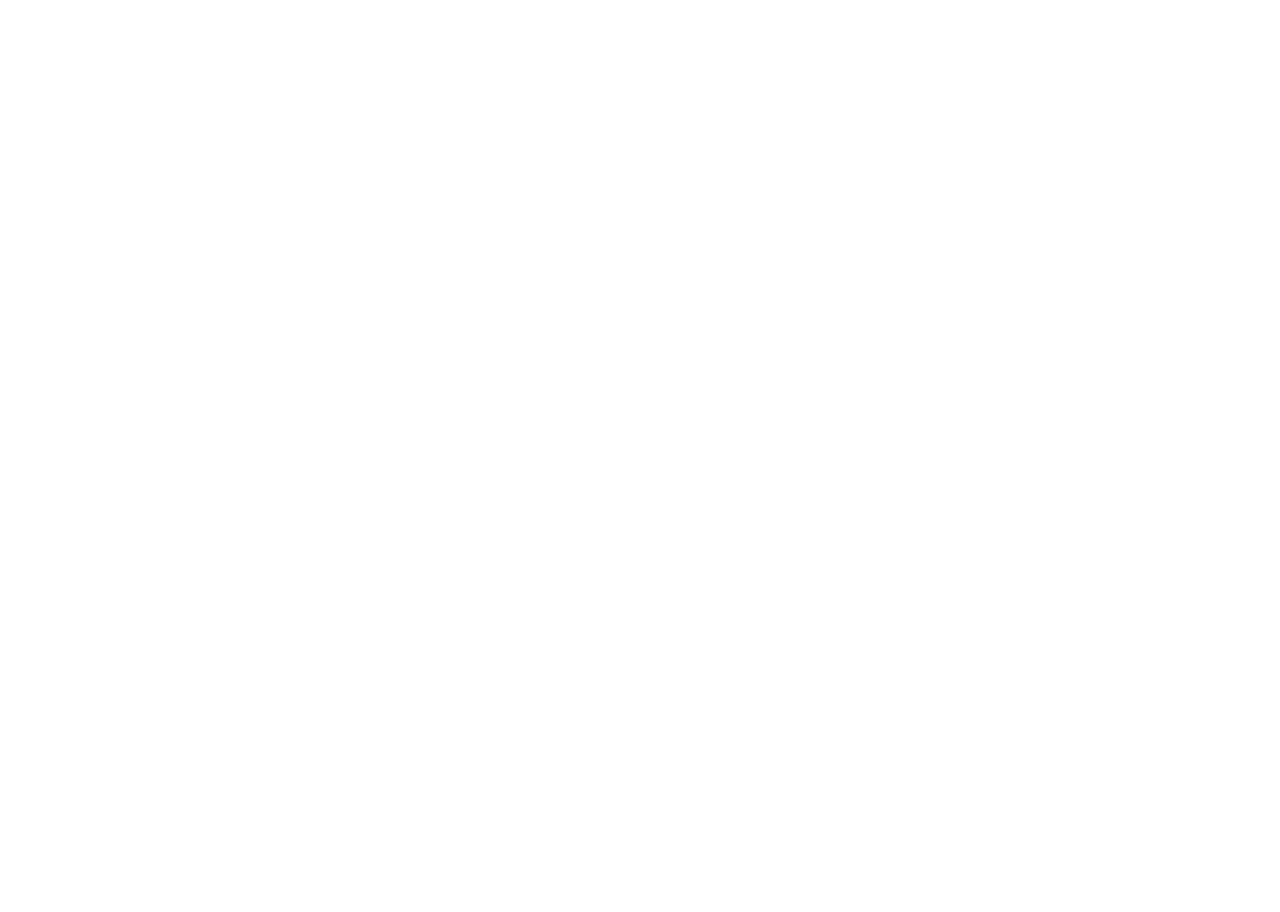
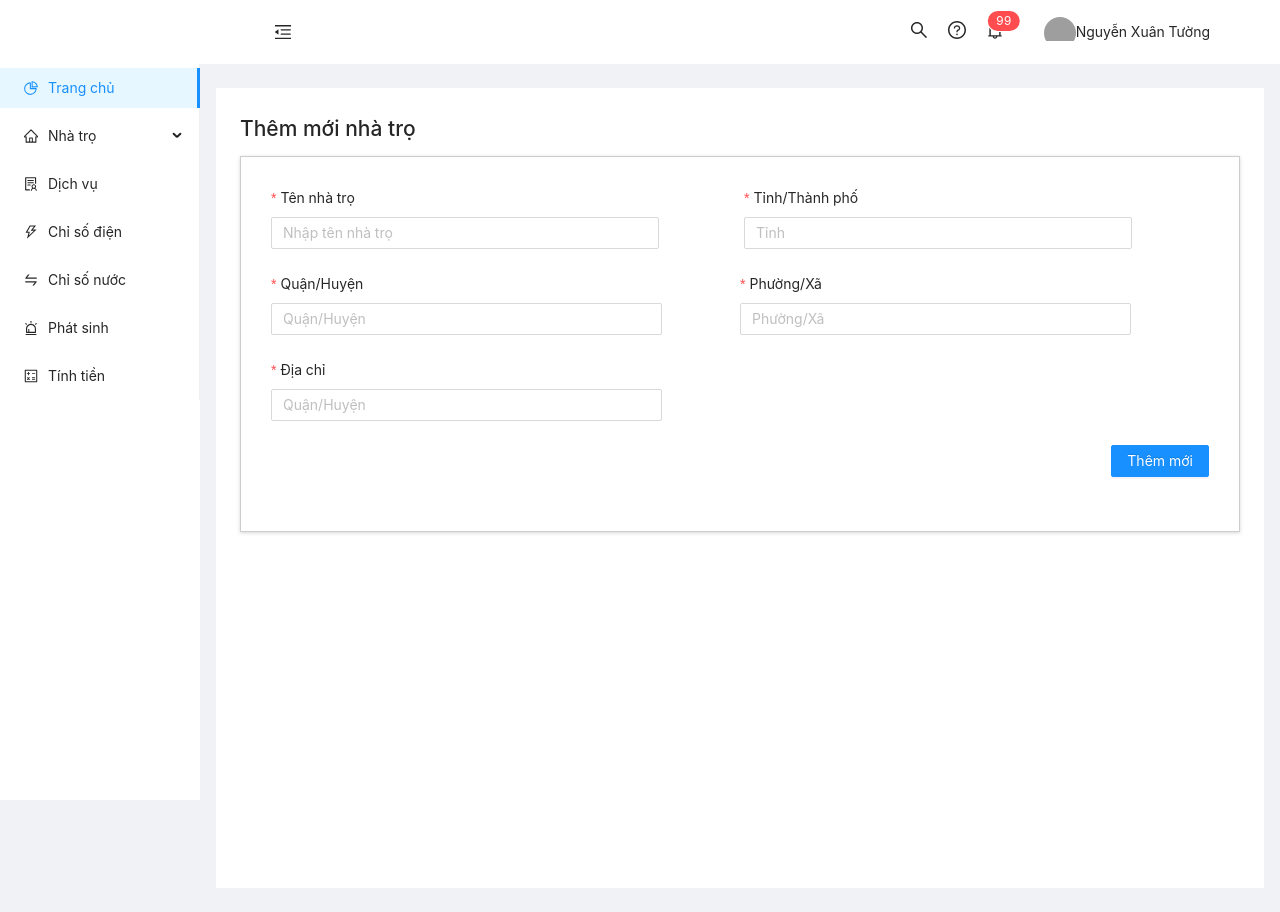
Before and after one commit to tung910/quan-ly-nha-tro-fe, a React (Vite) app: page /motel-room/add-motel in a window 1280 px wide. Before the commit this address had no page. Before the commit the page ends 800 px from the top, so only its background shows below. Built offline with nearby package versions, Linux system fonts and the light colour scheme; grey boxes are pictures that could not be loaded.

Commit message:
QLNTF-9-add-motel

```diff
--- a/db.json
+++ b/db.json
@@ -24,6 +24,30 @@
     {
       "id": 2,
       "name": "Nhà 2"
+    },
+    {
+      "name": "Nhà 3",
+      "province": "Hà Nội",
+      "district": "Thạch Thất",
+      "ward": "Thất Thạch",
+      "address": "Ngõ 168",
+      "id": 3
+    },
+    {
+      "name": "Nhà 4",
+      "province": "Hà Nội",
+      "district": "Ha Noi",
+      "ward": "Thạch Thất",
+      "address": "Thất thạch",
+      "id": 4
+    },
+    {
+      "name": "Nhà 5",
+      "province": "Hà Nội",
+      "district": "Tahaha",
+      "ward": "âsasasas",
+      "address": "âsasasasa",
+      "id": 5
     }
   ]
 }
--- a/src/api/Motel.tsx
+++ b/src/api/Motel.tsx
@@ -1,5 +1,9 @@
+import { MotelType } from '~/types/Model';
 import instance from './instance';
 
 export const getAllMotel = () => {
     return instance.get('/motels');
 };
+export const addMotel = (motel: MotelType) => {
+    return instance.post('/motels', motel);
+};
--- /dev/null
+++ b/src/pages/motel/Motel.module.scss
@@ -0,0 +1,5 @@
+.button-motel {
+    display: flex;
+    justify-content: flex-end;
+    grid-gap: 5px;
+}
--- /dev/null
+++ b/src/pages/motel/add-motel/AddMotel.module.scss
@@ -0,0 +1,9 @@
+.form-add {
+    border: 1px solid rgb(205, 205, 205);
+    padding: 30px;
+    box-shadow: rgba(0, 0, 0, 0.16) 0px 1px 4px;
+}
+.button {
+    display: flex;
+    justify-content: flex-end;
+}
--- /dev/null
+++ b/src/pages/motel/add-motel/AddMotel.tsx
@@ -0,0 +1,155 @@
+/* eslint-disable no-console */
+/* eslint-disable @typescript-eslint/no-unused-vars */
+import { Button, Form, Input, Space, Breadcrumb, Layout, Row, Col } from 'antd';
+import { Content } from 'antd/lib/layout/layout';
+import { MotelType } from '~/types/Model';
+import styles from './AddMotel.module.scss';
+import classNames from 'classnames/bind';
+import { addMotel } from '~/api/Motel';
+import { useNavigate } from 'react-router-dom';
+
+type MotelAddProps = {
+    onAdd: (motel: MotelType) => void;
+};
+const AddMotel = () => {
+    const [form] = Form.useForm();
+    const cx = classNames.bind(styles);
+    const navigate = useNavigate();
+    const onFinish = async (values: MotelType) => {
+        const add = async () => {
+            await addMotel(values);
+            alert('Bạn thêm thành công!');
+            navigate('/motel-room');
+        };
+        add();
+    };
+    return (
+        <div>
+            <Content>
+                <div>
+                    <h2>Thêm mới nhà trọ</h2>
+                </div>
+                <div className={cx('form-add')}>
+                    <Form
+                        autoComplete='off'
+                        layout='vertical'
+                        form={form}
+                        onFinish={onFinish}
+                        wrapperCol={{ span: 20 }}
+                    >
+                        <Row gutter={[8, 8]}>
+                            <Col span={12}>
+                                <Form.Item
+                                    name='name'
+                                    label='Tên nhà trọ'
+                                    rules={[
+                                        {
+                                            required: true,
+                                            message: 'Không được để trống',
+                                        },
+                                        {
+                                            type: 'string',
+                                            min: 3,
+                                            message: 'Phải lớn hơn 3 ký tự!',
+                                        },
+                                    ]}
+                                >
+                                    <Input placeholder='Nhập tên nhà trọ' />
+                                </Form.Item>
+                            </Col>
+                            <Col span={12}>
+                                <Form.Item
+                                    name='province'
+                                    label='Tỉnh/Thành phố'
+                                    rules={[
+                                        {
+                                            required: true,
+                                            message: 'Không được để trống',
+                                        },
+                                        {
+                                            type: 'string',
+                                            min: 3,
+                                            message: 'Phải lớn hơn 3 ký tự!',
+                                        },
+                                    ]}
+                                >
+                                    <Input placeholder='Tỉnh' />
+                                </Form.Item>
+                            </Col>
+                        </Row>
+                        <Row>
+                            <Col span={12}>
+                                <Form.Item
+                                    name='district'
+                                    label='Quận/Huyện'
+                                    rules={[
+                                        {
+                                            required: true,
+                                            message: 'Không được để trống',
+                                        },
+                                        {
+                                            type: 'string',
+                                            min: 3,
+                                            message: 'Phải lớn hơn 3 ký tự!',
+                                        },
+                                    ]}
+                                >
+                                    <Input placeholder='Quận/Huyện' />
+                                </Form.Item>
+                            </Col>
+                            <Col span={12}>
+                                <Form.Item
+                                    name='ward'
+                                    label='Phường/Xã'
+                                    rules={[
+                                        {
+                                            required: true,
+                                            message: 'Không được để trống',
+                                        },
+                                        {
+                                            type: 'string',
+                                            min: 3,
+                                            message: 'Phải lớn hơn 3 ký tự!',
+                                        },
+                                    ]}
+                                >
+                                    <Input placeholder='Phường/Xã' />
+                                </Form.Item>
+                            </Col>
+                        </Row>
+                        <Row>
+                            <Col span={12}>
+                                <Form.Item
+                                    name='address'
+                                    label='Địa chỉ'
+                                    rules={[
+                                        {
+                                            required: true,
+                                            message: 'Không được để trống',
+                                        },
+                                        {
+                                            type: 'string',
+                                            min: 3,
+                                            message: 'Phải lớn hơn 3 ký tự!',
+                                        },
+                                    ]}
+                                >
+                                    <Input placeholder='Quận/Huyện' />
+                                </Form.Item>
+                            </Col>
+                        </Row>
+                        <Form.Item className={cx('button')}>
+                            <Space>
+                                <Button type='primary' htmlType='submit'>
+                                    Thêm mới
+                                </Button>
+                            </Space>
+                        </Form.Item>
+                    </Form>
+                </div>
+            </Content>
+        </div>
+    );
+};
+
+export default AddMotel;
--- a/src/pages/motel/index.tsx
+++ b/src/pages/motel/index.tsx
@@ -1,15 +1,22 @@
 /* eslint-disable no-console */
 /* eslint-disable @typescript-eslint/no-unused-vars */
 import React, { useEffect, useState } from 'react';
-import { Tabs, Card } from 'antd';
+
+import { Tabs, Card, Button } from 'antd';
 import {
     EditOutlined,
     EllipsisOutlined,
     SettingOutlined,
+    PlusSquareOutlined,
+    CloseSquareOutlined,
 } from '@ant-design/icons';
 import { getAllMotel } from '~/api/Motel';
 import { MotelType } from '~/types/Model';
+import styles from './Motel.module.scss';
+import classNames from 'classnames/bind';
 const Motel = () => {
+    const cx = classNames.bind(styles);
+
     const [motels, setMotels] = useState<MotelType[]>([]);
     useEffect(() => {
         const getMotels = async () => {
@@ -20,6 +27,18 @@
     }, []);
     return (
         <div>
+            <div className={cx('button-motel')}>
+                <Button
+                    href='/motel-room/add-motel'
+                    type='primary'
+                    icon={<PlusSquareOutlined />}
+                >
+                    Thêm nhà trọ
+                </Button>
+                <Button type='primary' icon={<CloseSquareOutlined />} danger>
+                    Xóa nhà trọ
+                </Button>{' '}
+            </div>
             <Tabs defaultActiveKey='1'>
                 {motels &&
                     motels.map((item, index) => {
--- a/src/routes/index.ts
+++ b/src/routes/index.ts
@@ -3,6 +3,7 @@
 import Dashboard from '~/pages/dashboard';
 import { ReactNode } from 'react';
 import Motel from '~/pages/motel';
+import AddMotel from '~/pages/motel/add-motel/AddMotel';
 
 export interface Route {
     path: string;
@@ -12,6 +13,7 @@
     { path: '', component: Dashboard },
     { path: '/customer/create', component: CreateCustomer },
     { path: '/motel-room', component: Motel },
+    { path: '/motel-room/add-motel', component: AddMotel },
 ];
 
 export default routes;
--- a/src/types/Model.tsx
+++ b/src/types/Model.tsx
@@ -1,4 +1,8 @@
 export type MotelType = {
     id: number;
     name: string;
+    province: string;
+    district: string;
+    ward: string;
+    address: string;
 };
```
Lines whose indentation alone changed are shown as unchanged.
